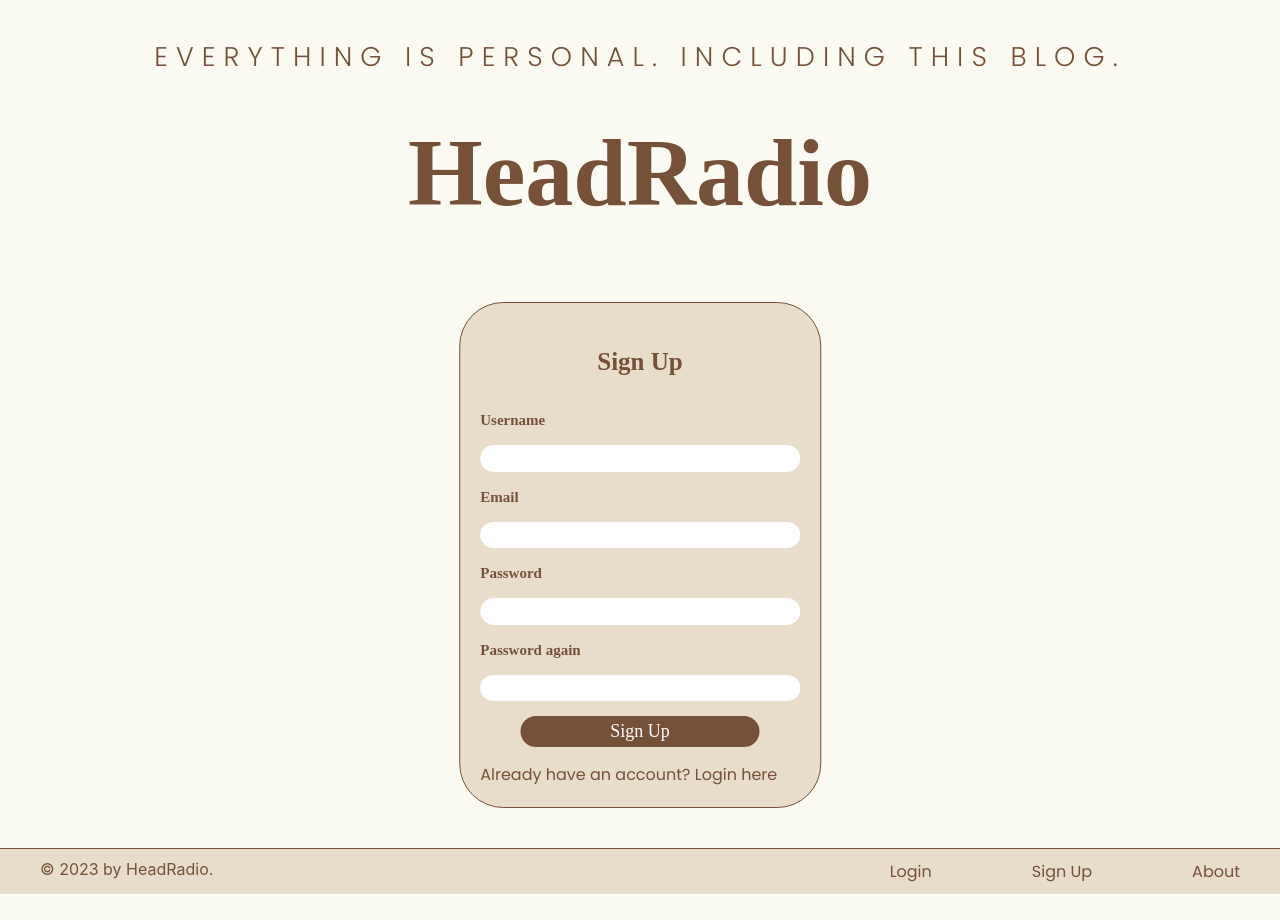
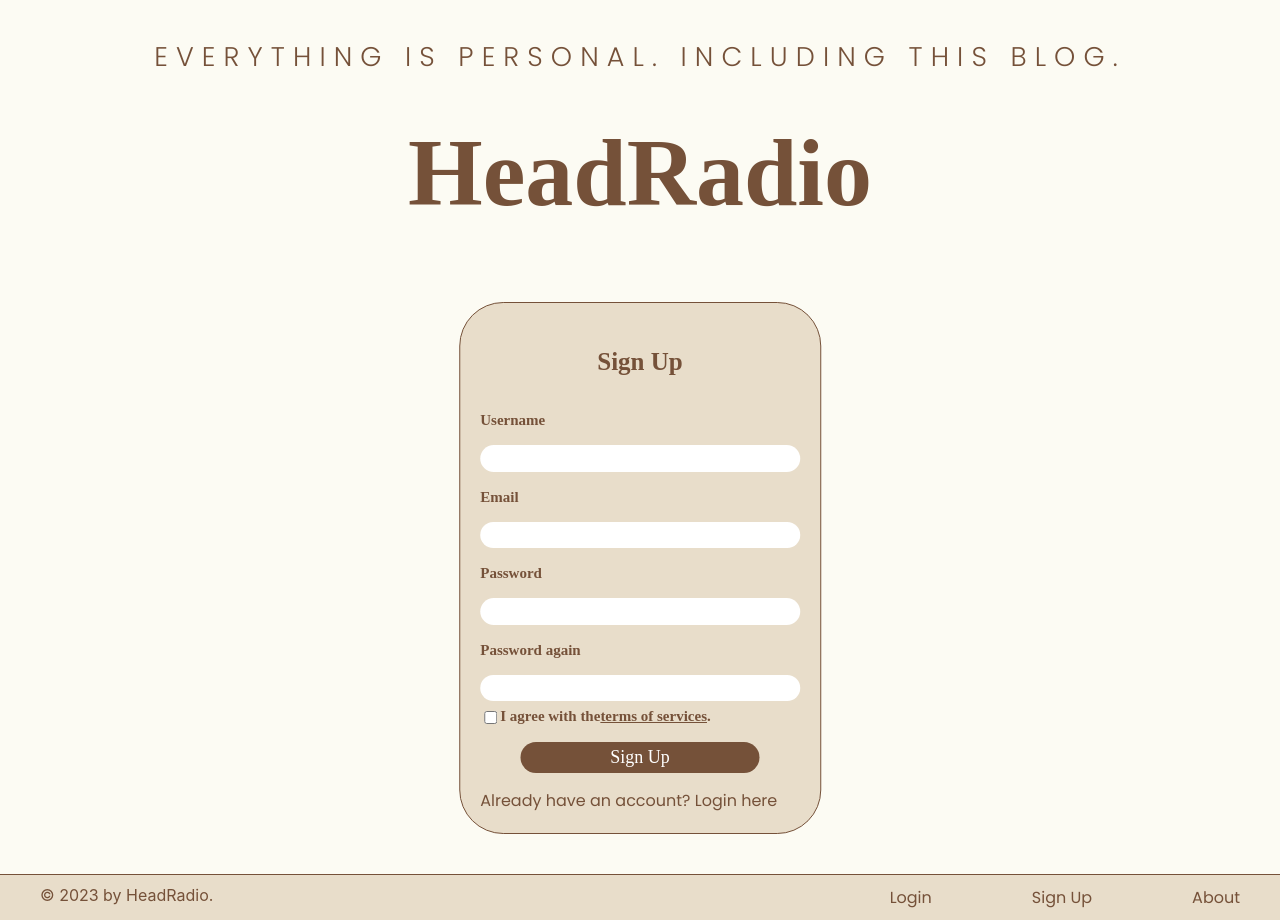
Before and after one commit to Siromanec/apz-headradio, a React (Create React App) app: page /signup in a window 1280 px wide. Before the commit the page ends 894 px from the top, so only its background shows below. Built offline with nearby package versions, Linux system fonts and the light colour scheme; no server answers.

Commit message:
added terms and services

```diff
--- /dev/null
+++ b/src/css/Register.css
@@ -0,0 +1,39 @@
+.terms-of-services {
+    border: solid 1px;
+    position: absolute;
+    top: 50%;
+    left: 50%;
+    transform: translate(-50%, -50%);
+    background-color: white;
+}
+
+
+.popup {
+    position: fixed;
+    z-index: 1;
+    left: 0;
+    top: 0;
+    width: 100%;
+    height: 100%;
+    overflow: auto;
+    background-color: rgba(0, 0, 0, 0.4);
+    display: none;
+}
+
+.show {
+    display: block;
+}
+
+.t-of-s {
+    font-family: 'Playfair Display';
+    font-style: normal;
+    font-weight: 600;
+    font-size: 15px;
+    margin-top: 5px;
+    display: flex;
+    align-items: center;
+}
+
+input[type=checkbox]{
+    accent-color:  #755139;
+    }
--- a/src/javascript/Register.js
+++ b/src/javascript/Register.js
@@ -1,3 +1,5 @@
+import "../css/Register.css"
+import crossButton from "../data/cross.svg"
 import React, { useState } from "react";
 import PropTypes from "prop-types";
 import { Link, useLocation, useNavigate, useResolvedPath } from "react-router-dom";
@@ -12,6 +14,10 @@ async function signupUser(credentials) {
   });
 }
 
+// function handleClick() {
+//   myPopUp.classList.add("show")
+// }
+
 export default function Register({ setToken, setSavedUserName }) {
   const [username, setUserName] = useState();
   const [email, setEmail] = useState();
@@ -21,6 +27,8 @@ export default function Register({ setToken, setSavedUserName }) {
   const [badEmail, setBadEmail] = useState(false);
   const [badUsername, setBadUsername] = useState(false);
   const [noValue, setNoValue] = useState(false)
+  const [popUpClass, setPopUpClass] = useState("popup")
+
 
   const navigate = useNavigate();
   // const location = useLocation();
@@ -55,12 +63,29 @@ export default function Register({ setToken, setSavedUserName }) {
 
   };
 
+  function handleClick() {
+    setPopUpClass("popup show")
+  }
+
+  function exitClick() {
+    setPopUpClass("popup")
+  }
+
   const badPasswordElement = <div className="error">*Passwords do not match!</div>
   const badEmailElement = <div className="error">*Email already in use!</div>
   const badUserElement = <div className="error">*Username already exists!</div>
   const badInputElement = <div className="error">*Insert every value!</div>
 
   return (
+    <section className="register">
+      <div className={popUpClass}>
+        <div className="terms-of-services">
+          <h2>Terms of Services</h2>
+          <button className="exitButton" onClick={exitClick}>
+            <img src={crossButton} />
+          </button>
+        </div>
+      </div>
       <div className="login-wrapper">
         <h1>Sign Up</h1>
         <form onSubmit={handleSubmit}>
@@ -95,6 +120,12 @@ export default function Register({ setToken, setSavedUserName }) {
           {badEmail && badEmailElement}
           {badUsername && badUserElement}
           {noValue && badInputElement}
+          <div className="t-of-s">
+            <input type="checkbox" className="t-of-s" />
+            <span>I agree with the </span>
+            <u onClick={handleClick}>terms of services</u>
+            <span>.</span>
+          </div>
           <div>
             <button type="submit" onClick={handleSubmit}>Sign Up</button>
           </div>
@@ -103,6 +134,7 @@ export default function Register({ setToken, setSavedUserName }) {
           </div>
         </form>
       </div>
+    </section >
   );
 }
 
```
Also changed, not shown: src/data/cross.svg (added). Lines whose indentation alone changed are shown as unchanged.
